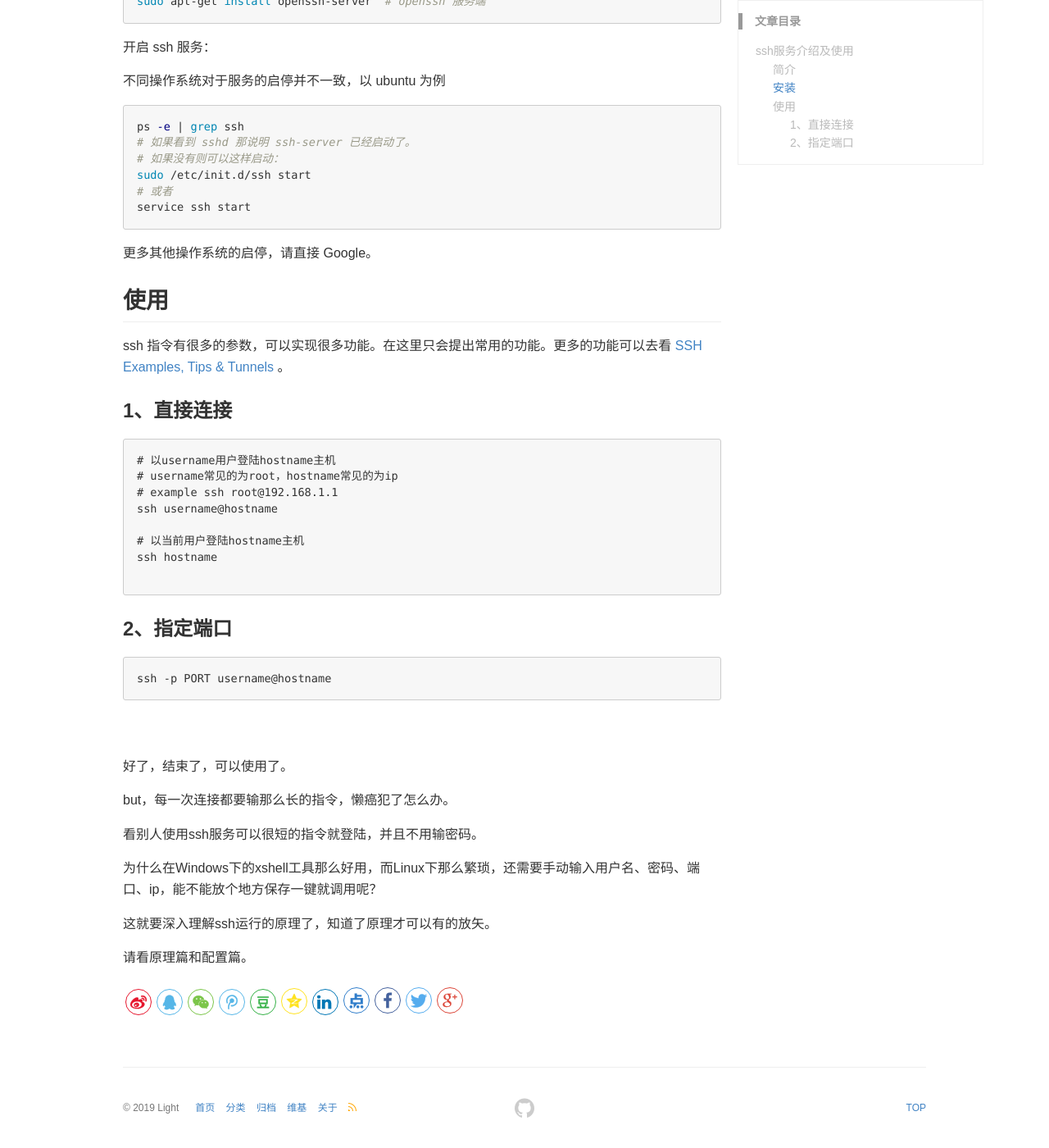
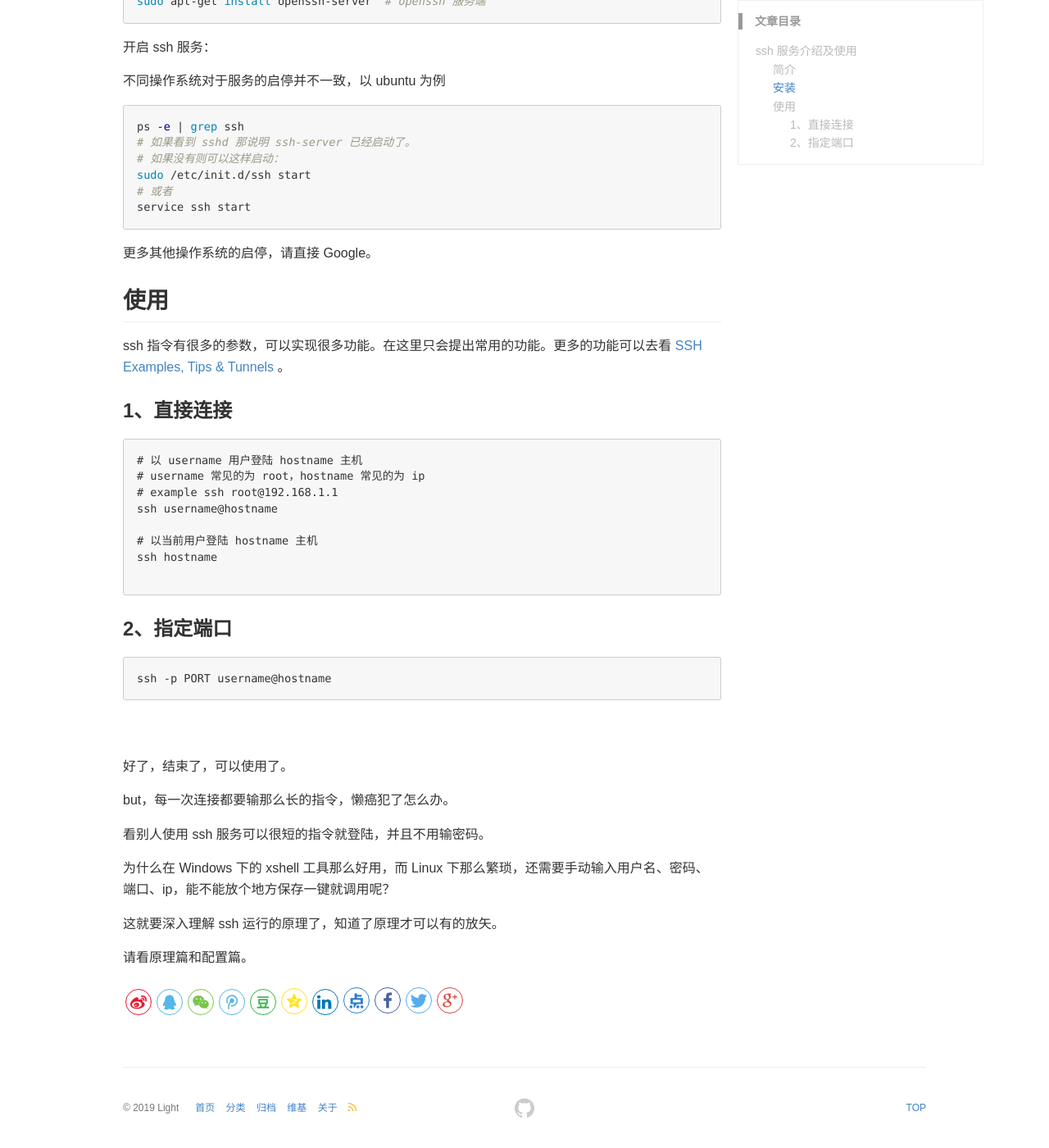
Before and after one commit to halysl/halysl.github.io, a Jekyll site: the page built from _posts/2019-01-23-ssh服务介绍及使用.md, in a window 1280 px wide and 1400 px high, scrolled down 835 px. Shown: the whole window at 82% size. Built offline with Jekyll 4.4.1, drawn with Linux system fonts in a browser that asks for light colours; some of the changed text lies outside the part shown.

````diff
--- a/_posts/2019-01-23-ssh服务介绍及使用.md
+++ b/_posts/2019-01-23-ssh服务介绍及使用.md
@@ -6,7 +6,7 @@ description: ssh是什么，以及如何使用
 keywords: ssh, linux
 ---
 
-# ssh服务介绍及使用
+# ssh 服务介绍及使用
 
 ## 简介
 ssh 是个非常通用的服务，但凡用过 Linux 系统的人就不会没使用过这个工具。
@@ -22,7 +22,7 @@ SSH 之另一项优点为其传输的数据可以是经过压缩的，所以可
 现在的 ssh 通常指的是开源的OpenSSH，一般而言，Linux 发行版以及 MacOSX 都应该直接可以使用，部分操作系统会默认关闭 ssh 服务。
 
 ```shell
-# Debian系Linux安装
+# Debian 系 Linux 安装
 sudo apt-get install openssh-client  # openssh 客户端
 sudo apt-get install openssh-server  # openssh 服务端
 ```
@@ -49,12 +49,12 @@ ssh 指令有很多的参数，可以实现很多功能。在这里只会提出
 ### 1、直接连接
 
 ```
-# 以username用户登陆hostname主机
-# username常见的为root，hostname常见的为ip
+# 以 username 用户登陆 hostname 主机
+# username 常见的为 root，hostname 常见的为 ip
 # example ssh root@192.168.1.1
 ssh username@hostname
 
-# 以当前用户登陆hostname主机
+# 以当前用户登陆 hostname 主机
 ssh hostname
 
 ```
@@ -70,10 +70,10 @@ ssh -p PORT username@hostname
 
 but，每一次连接都要输那么长的指令，懒癌犯了怎么办。
 
-看别人使用ssh服务可以很短的指令就登陆，并且不用输密码。
+看别人使用 ssh 服务可以很短的指令就登陆，并且不用输密码。
 
-为什么在Windows下的xshell工具那么好用，而Linux下那么繁琐，还需要手动输入用户名、密码、端口、ip，能不能放个地方保存一键就调用呢？
+为什么在 Windows 下的 xshell 工具那么好用，而 Linux 下那么繁琐，还需要手动输入用户名、密码、端口、ip，能不能放个地方保存一键就调用呢？
 
-这就要深入理解ssh运行的原理了，知道了原理才可以有的放矢。
+这就要深入理解 ssh 运行的原理了，知道了原理才可以有的放矢。
 
 请看原理篇和配置篇。
````
Also changed, not shown: _drafts/ssh服务的原理.md (deleted, +0 -26 lines), _posts/2019-04-15-ssh服务的原理.md (added, +187 -0 lines).
